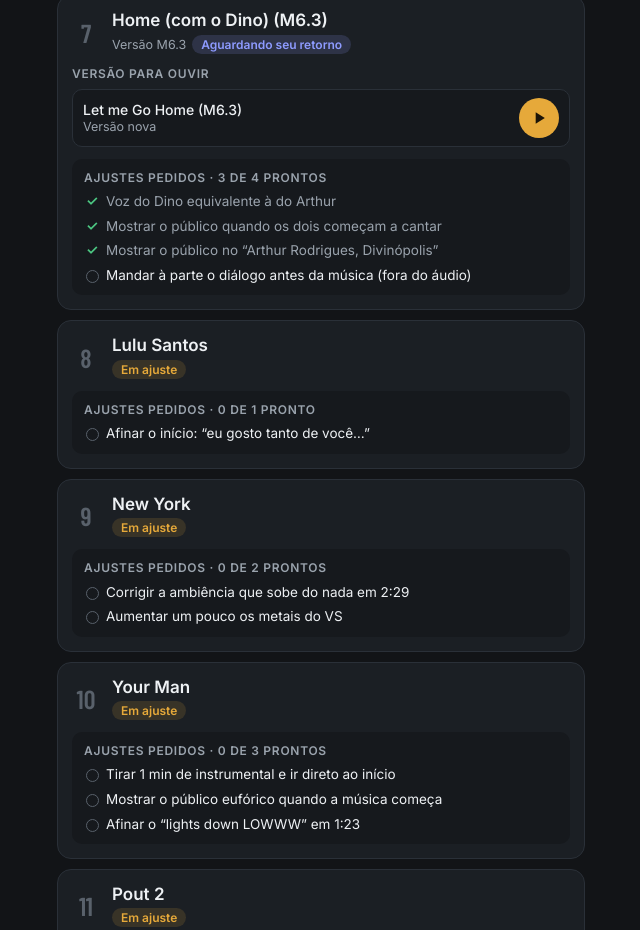
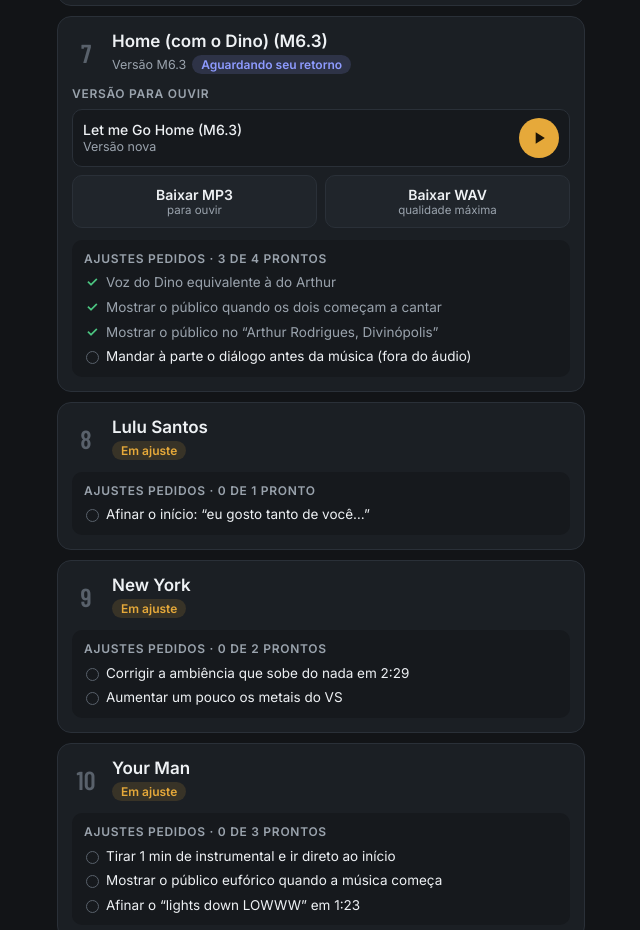
Before and after one commit to lluizitos/ar-ouvir-0rwpal, a plain HTML site: page index.html in a window 1280 px wide. Shown: the part 1369-2299 px from the top of the page, without its empty margins (319-959 px from the left). Drawn offline with nearby package versions, Linux system fonts and the light colour scheme.

Commit message:
Botões de baixar MP3/WAV; capa e créditos nos MP3
Co-Authored-By: Claude Opus 5.5 <noreply@anthropic.com>

```diff
--- a/index.html
+++ b/index.html
@@ -127,7 +127,7 @@ const fmt=b=>b>=1073741824?(b/1073741824).toFixed(2).replace(".",",")+" GB":b>=1
 
 fetch("musicas.json?v="+Date.now()).then(r=>r.json()).then(d=>{
   ENVIO=d.envio_url||"";
-  if(d.musicas.some(m=>m.mp3||m.versoes))document.getElementById("sub").textContent="Toque no play para ouvir aqui."+(d.musicas.some(m=>m.mp3)?" MP3 e WAV baixam direto no celular.":"")+" Embaixo de cada música estão os ajustes que você pediu, marcados conforme ficam prontos.";
+  if(d.musicas.some(m=>m.mp3||m.versoes))document.getElementById("sub").textContent="Toque no play para ouvir aqui."+(d.musicas.some(m=>m.mp3||(m.versoes||[]).some(v=>v.mp3))?" MP3 e WAV baixam direto no celular.":"")+" Embaixo de cada música estão os ajustes que você pediu, marcados conforme ficam prontos.";
   const c={ajuste:0,finalizada:0,previa:0,aprovada:0,enviada:0,finalizando:0,arquivos:0};d.musicas.forEach(m=>c[m.status]++);
   const ct=document.getElementById("count");
   [["finalizada","finalizadas"],["ajuste","em ajuste"],["previa","em prévia"],["aprovada","aprovadas"],["enviada","com você"],["finalizando","finalizando"],["arquivos","esperando arquivos"]].forEach(([k,l])=>{if(c[k]){const s=el("span");s.append(el("b",null,c[k]+" "),document.createTextNode(l));ct.append(s)}});
@@ -149,7 +149,11 @@ fetch("musicas.json?v="+Date.now()).then(r=>r.json()).then(d=>{
       vs.append(el("div","vh",m.versoes.length>1?"Escolha a versão":"Versão para ouvir"));
       m.versoes.forEach(v=>{const r=el("div","ver");const n=el("div","vn",v.nome);if(v.obs)n.append(el("small",null,v.obs));
         const b=el("button","play");b.type="button";b.innerHTML=PLAY;b.setAttribute("aria-label","Ouvir "+v.nome);
-        b.onclick=()=>toggle(v,r,b);r.append(n,b);vs.append(r)});
+        b.onclick=()=>toggle(v,r,b);r.append(n,b);vs.append(r);
+        if(v.mp3||v.wav){const bt=el("div","btns");bt.style.marginTop="0";
+          [["mp3","Baixar MP3","para ouvir"],["wav","Baixar WAV","qualidade máxima"]].forEach(([k,l,s])=>{if(!v[k])return;
+            const a=el("a","btn");a.href=dl(v[k]);a.rel="noopener";a.append(document.createTextNode(l),el("small",null,s));bt.append(a)});
+          vs.append(bt)}});
       card.append(vs)}
     if(m.ajustes&&m.ajustes.length)card.append(ajustes(m.ajustes));
     if(m.feedback)card.append(feedback(m.feedback));
--- a/musicas.json
+++ b/musicas.json
@@ -123,7 +123,9 @@
     {
      "nome": "Let me Go Home (M6.3)",
      "obs": "Versão nova",
-     "ouvir": "audio/home-m6-3.mp3"
+     "ouvir": "audio/home-m6-3.mp3",
+     "mp3": "1-idGnr7_nh7FXeQcvPQpLzVuPtVoG5O4",
+     "wav": "1d596SDZT__pry-2z663hlD72oNvFNfDb"
     }
    ]
   },
@@ -228,7 +230,9 @@
     {
      "nome": "So Far Away (M4.9)",
      "obs": "Com os ajustes pedidos",
-     "ouvir": "audio/so-far-away-m4-9.mp3"
+     "ouvir": "audio/so-far-away-m4-9.mp3",
+     "mp3": "14RkjMtph1f-XB1Ut6E-VCBx_SDsL2N7u",
+     "wav": "1Vo5XO0_rdVqsmeclo-8FMl1p5L7mxumn"
     }
    ]
   },
```
Also changed, not shown: 2 other files.
